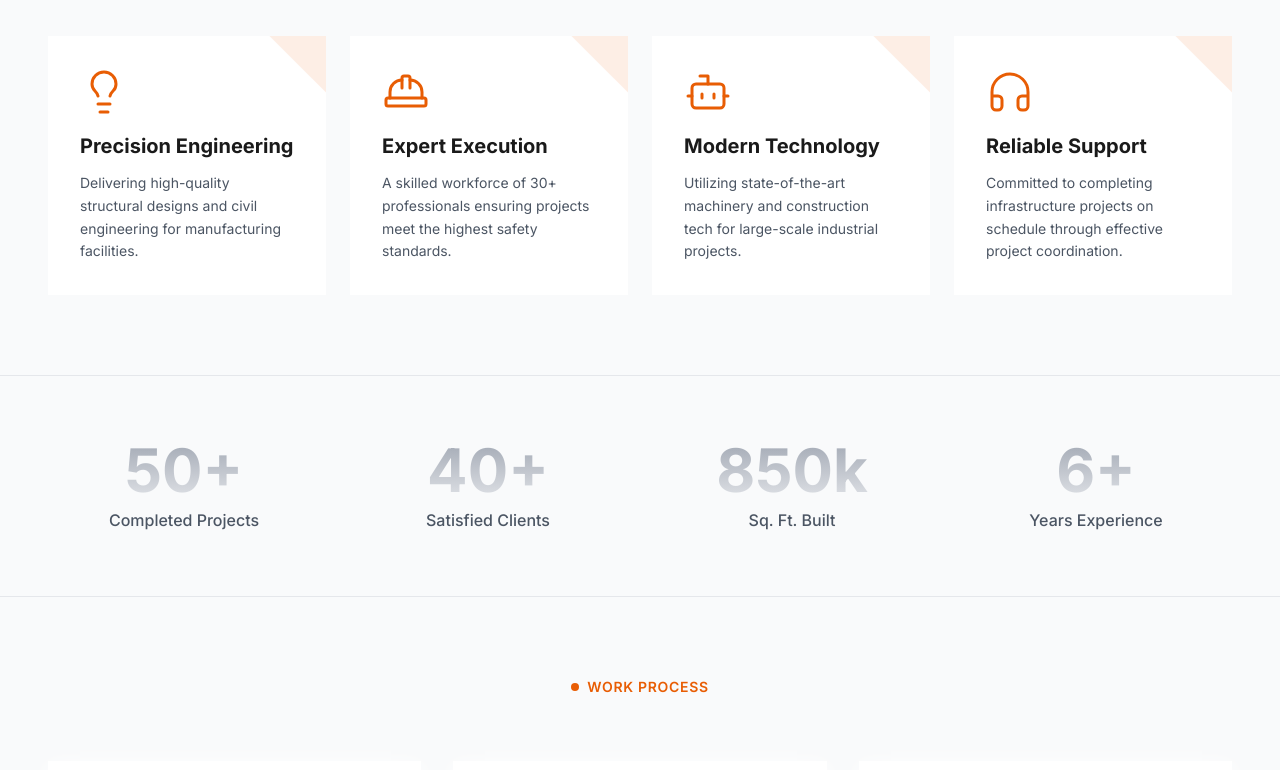
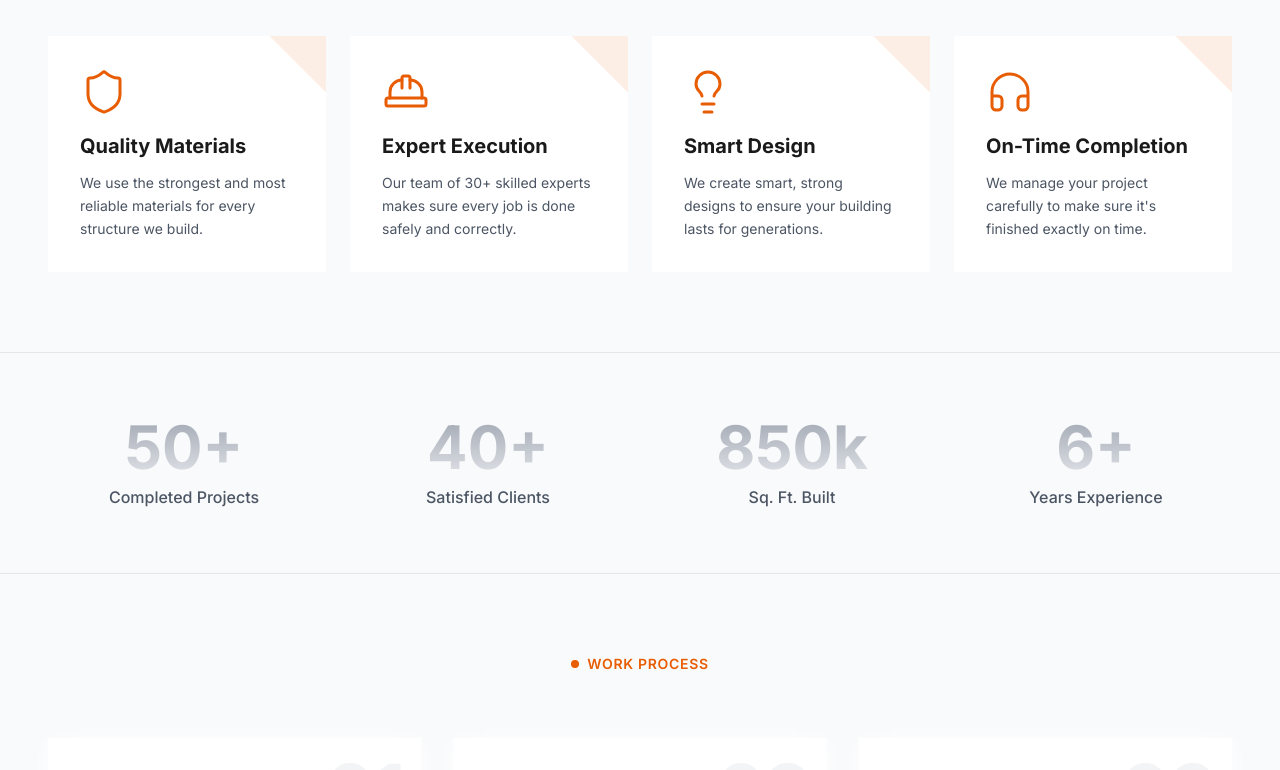
Before and after one commit to godivatech/tnexus_website, a React (Vite) app: page / in a window 1280 px wide. Shown: the part 960-1730 px from the top of the page. Built offline with nearby package versions, Linux system fonts and the light colour scheme.

Commit message:
Ui change

```diff
--- a/src/sections/Blog.tsx
+++ b/src/sections/Blog.tsx
@@ -15,7 +15,7 @@ interface BlogPost {
 const blogPosts: BlogPost[] = [
   {
     id: 1,
-    image: 'https://images.unsplash.com/photo-1504917595217-d4dc5ebe6122?w=800&q=80',
+    image: 'https://images.unsplash.com/photo-1565043589221-1a6fd9ae45c7?w=800&q=80',
     author: 'Senthil Kumar',
     date: 'March 10, 2025',
     title: 'Construction of a Premium Villa Project in Chennai',
@@ -25,7 +25,7 @@ const blogPosts: BlogPost[] = [
   },
   {
     id: 2,
-    image: 'https://images.unsplash.com/photo-1518709268805-4e9042af9f23?w=600&q=80',
+    image: 'https://images.unsplash.com/photo-1565043589221-1a6fd9ae45c7?w=800&q=80',
     author: 'Karthik Nathan',
     date: 'Feb 12, 2024',
     title: 'Building Resilient Infrastructure for Modern Developments in Tamil Nadu',
--- a/src/sections/Features.tsx
+++ b/src/sections/Features.tsx
@@ -1,30 +1,30 @@
 import { motion } from 'framer-motion';
-import { Lightbulb, HardHat, Bot, Headphones } from 'lucide-react';
+import { Lightbulb, HardHat, Shield, Headphones } from 'lucide-react';
 
 const features = [
   {
     id: 1,
-    icon: Lightbulb,
-    title: 'Precision Engineering',
-    description: 'Delivering high-quality structural designs and civil engineering for manufacturing facilities.',
+    icon: Shield,
+    title: 'Quality Materials',
+    description: 'We use the strongest and most reliable materials for every structure we build.',
   },
   {
     id: 2,
     icon: HardHat,
     title: 'Expert Execution',
-    description: 'A skilled workforce of 30+ professionals ensuring projects meet the highest safety standards.',
+    description: 'Our team of 30+ skilled experts makes sure every job is done safely and correctly.',
   },
   {
     id: 3,
-    icon: Bot,
-    title: 'Modern Technology',
-    description: 'Utilizing state-of-the-art machinery and construction tech for large-scale industrial projects.',
+    icon: Lightbulb,
+    title: 'Smart Design',
+    description: 'We create smart, strong designs to ensure your building lasts for generations.',
   },
   {
     id: 4,
     icon: Headphones,
-    title: 'Reliable Support',
-    description: 'Committed to completing infrastructure projects on schedule through effective project coordination.',
+    title: 'On-Time Completion',
+    description: "We manage your project carefully to make sure it's finished exactly on time.",
   },
 ];
 
```
Also changed, not shown: src/pages/AboutPage.tsx (line endings or trailing spaces).
